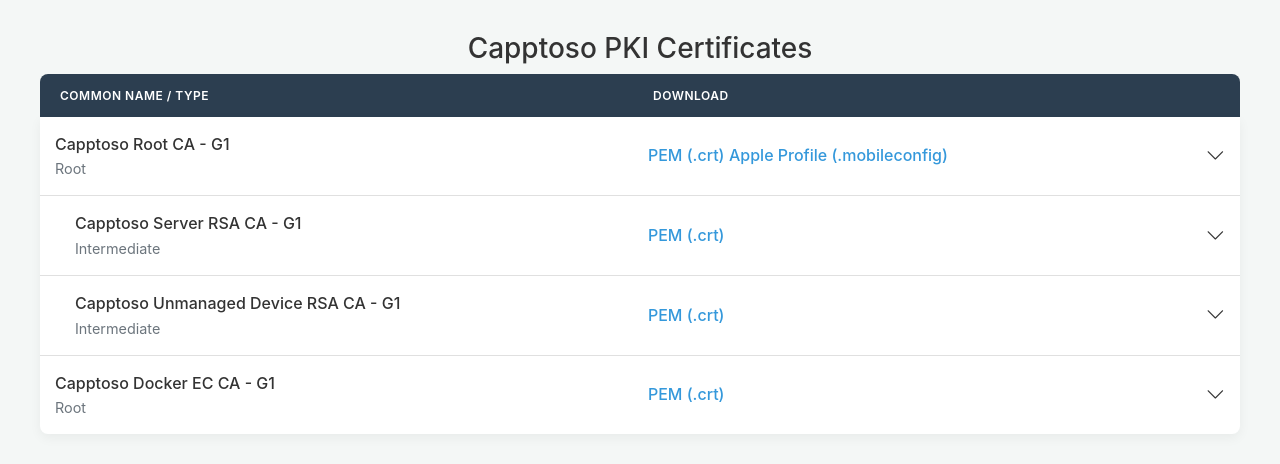
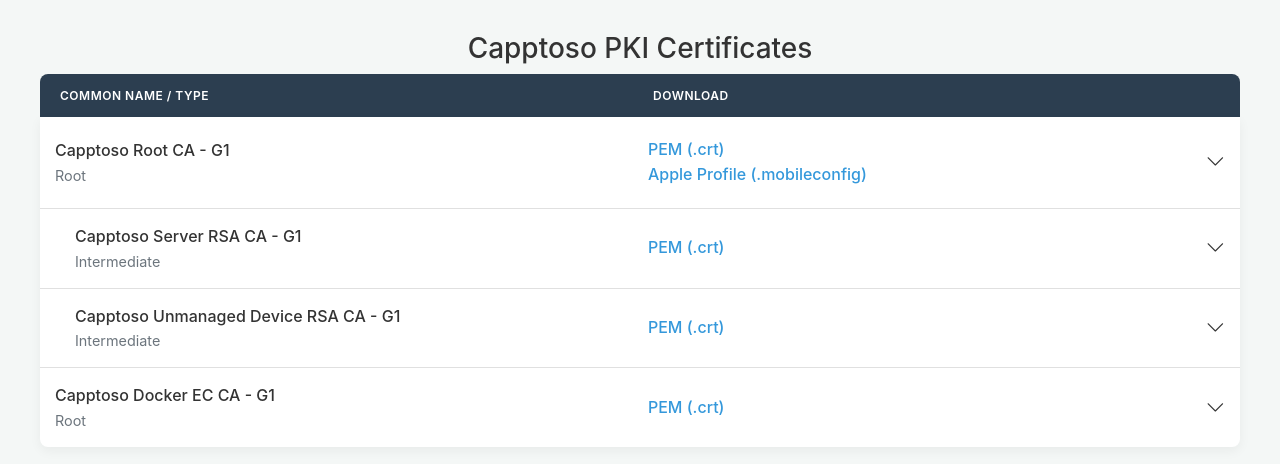
Before and after one commit to timcappalli/capptoso-pki, a plain HTML site: page list.html in a window 1280 px wide. Drawn offline with nearby package versions, Linux system fonts and the light colour scheme.

Commit message:
fix formatting

```diff
--- a/list.html
+++ b/list.html
@@ -210,8 +210,8 @@
                         <div class="cert-type">Root</div>
                     </div>
                     <div class="cert-download">
-                        <a href="http://pki.capptoso.com/capptoso-root-ca-g1.crt" target="_blank">PEM (.crt)</a>
-                        <a href="http://pki.capptoso.com/capptoso-root-ca-g1.mobileconfig" target="_blank">Apple Profile (.mobileconfig)</a>
+                        <div><a href="http://pki.capptoso.com/capptoso-root-ca-g1.crt" target="_blank">PEM (.crt)</a></div>
+                        <div><a href="http://pki.capptoso.com/capptoso-root-ca-g1.mobileconfig" target="_blank">Apple Profile (.mobileconfig)</a></div>
                     </div>
                     <div class="cert-toggle-icon"><i class="bi bi-chevron-down"></i></div>
                 </div>
```
